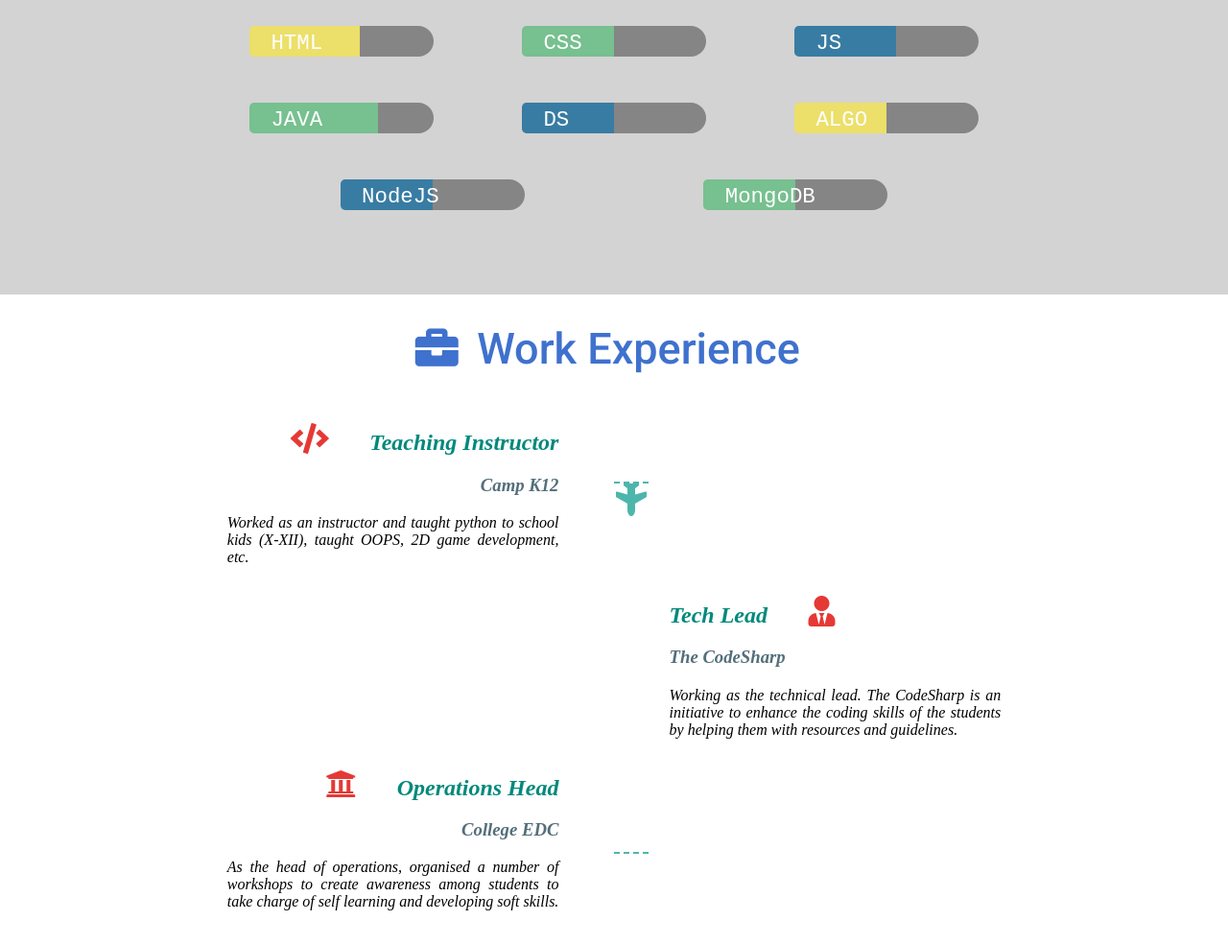
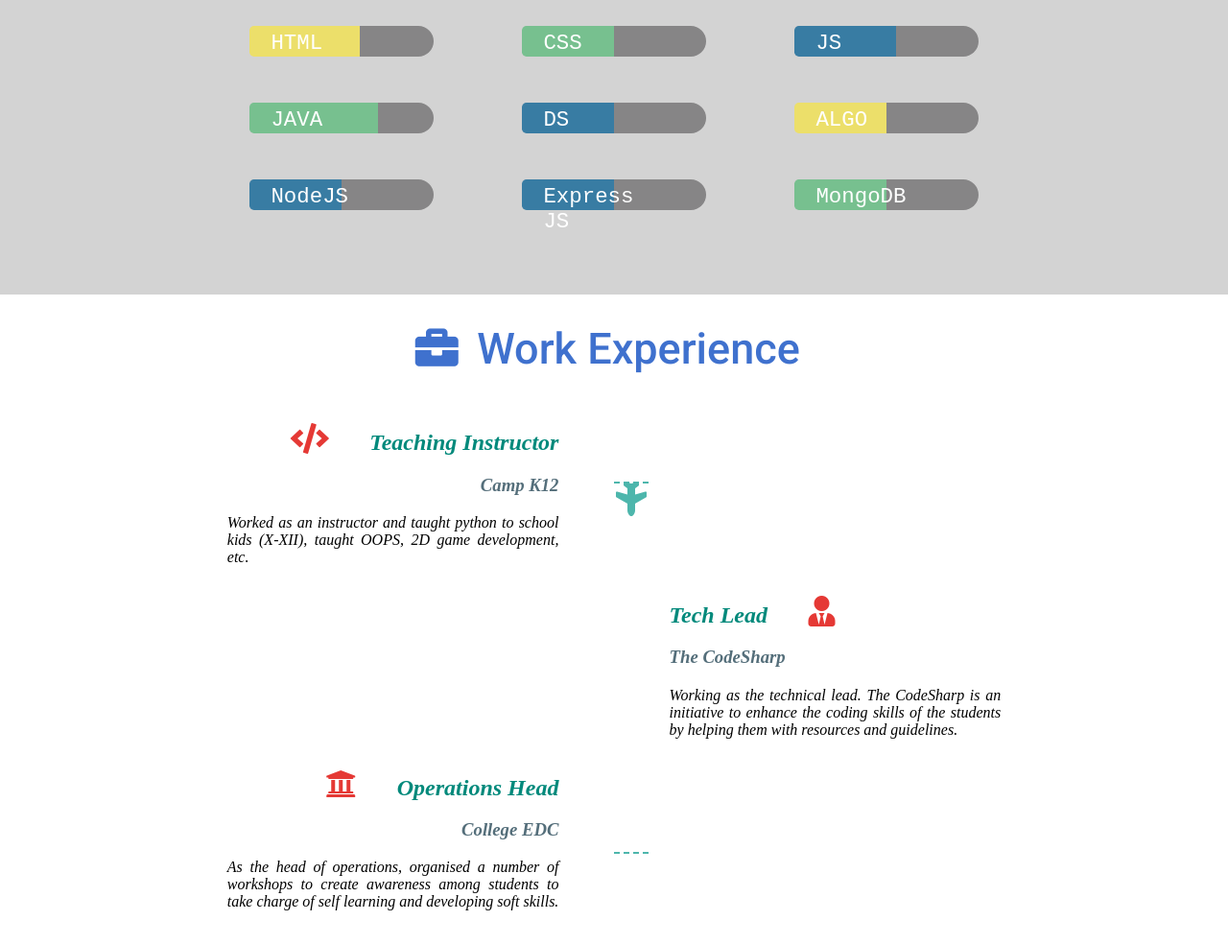
Before and after one commit to nsrivastava645/nsrivastava645.github.io, a plain HTML site: page index.html in a window 1280 px wide. Shown: the part 1022-2006 px from the top of the page at 96% size. Drawn offline with Linux system fonts and the light colour scheme.

Commit message:
Update index.html

```diff
--- a/index.html
+++ b/index.html
@@ -165,6 +165,16 @@
 				</div>
 				<div class="capsule-outline">
 					<!-- the capsule outline will give outline to skill level div -->
+					<div class="fifty-percent indicator-color-skill3">
+						<div class="skill-name">
+							<span>Express JS</span>
+						</div>
+
+					</div>
+
+				</div>
+				<div class="capsule-outline">
+					<!-- the capsule outline will give outline to skill level div -->
 					<div class="fifty-percent indicator-color-skill2">
 						<div class="skill-name">
 							<span>MongoDB</span>
@@ -303,7 +313,7 @@
 				</div>
 				<div class="portfolio-image-container">
 					<img src="https://ninjasfiles.s3.amazonaws.com/asset_0000000000000024_1550237299_codezen.png">
-					<p class="portfolio-inside-text"><a href="#">More to come</a></p>
+					<p class="portfolio-inside-text"><a href="https://github.com/nsrivastava645/chatterstop-social">Social App ChatterStop</a></p>
 				</div>
 				<div class="portfolio-image-container">
 					<img src="https://ninjasfiles.s3.amazonaws.com/asset_0000000000000024_1550237299_codezen.png">
```
